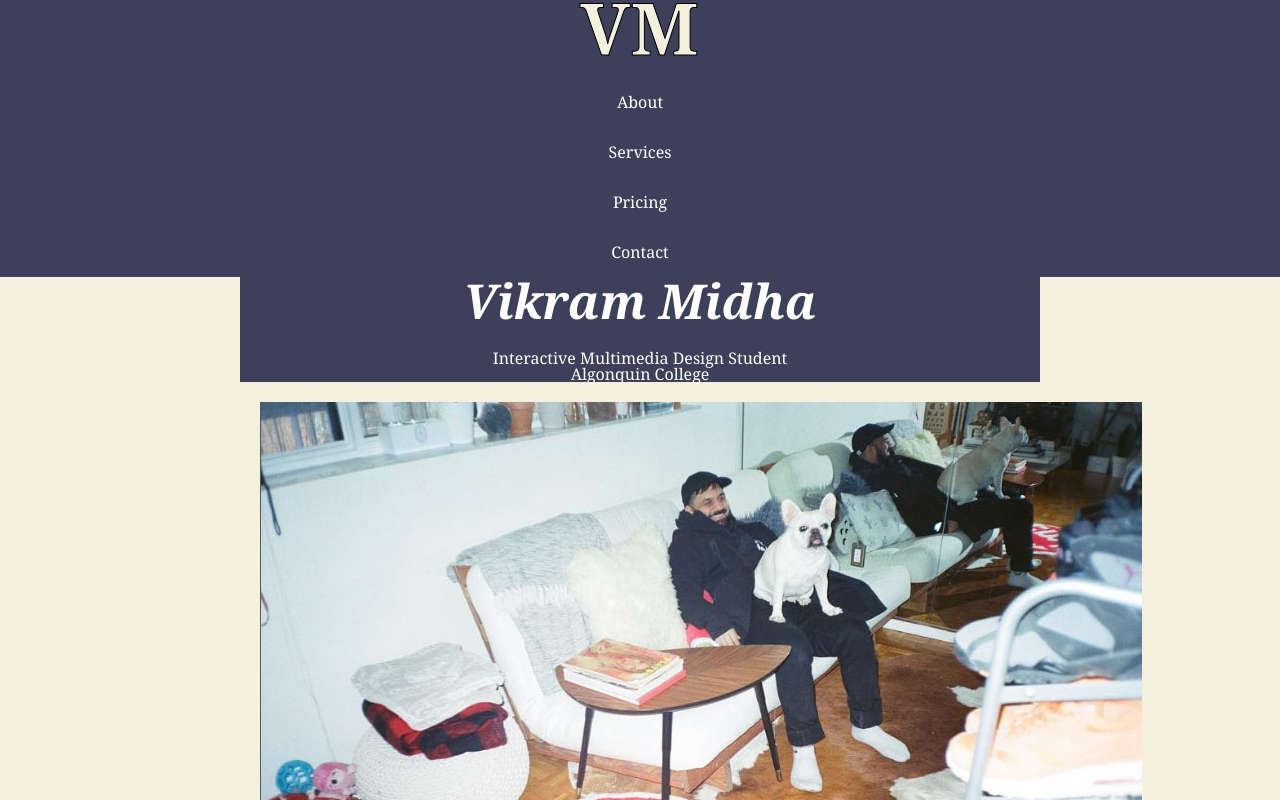
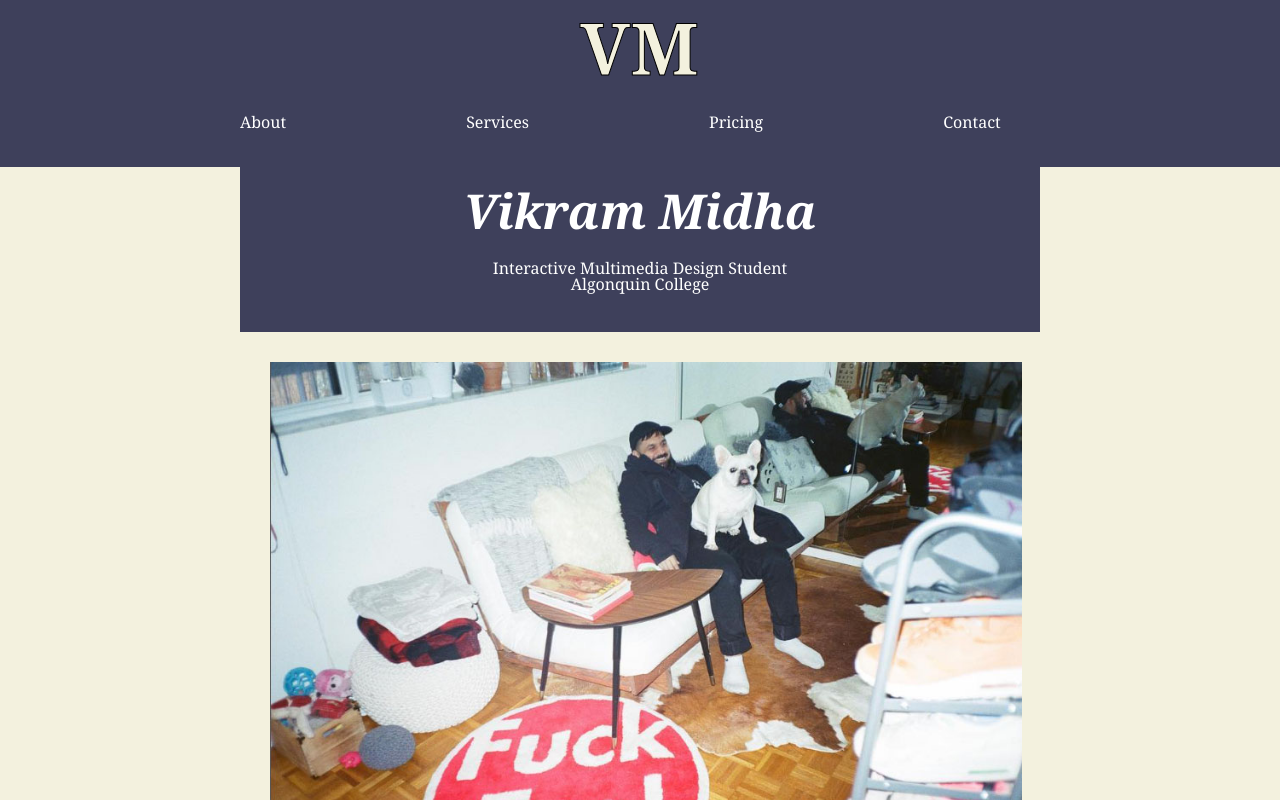
Before and after one commit to midh0001/portfolio, a plain HTML site: page index.html in a window 1280 px wide. Shown: the top 800 px of the page. Drawn offline with Linux system fonts and the light colour scheme.

Commit message:
final upload

```diff
--- a/css/main.css
+++ b/css/main.css
@@ -58,12 +58,22 @@ body {
     font-family: 'Noto Serif', 'Times New Roman', Times, serif;
 }
 
+img {
+    max-width: 99%;
+    padding: 10px;
+
+}
+
 a {
     text-decoration: none;
     color: white;
     line-height: 50px;
 }
 
+
+p {
+    line-height: 2em;
+}
 h1 {
     font-size: 48px;
     color: white;
@@ -105,6 +115,7 @@ button {
 header {
     background-color: #3E405B;
     color: white;
+    padding: 20px;
 }
 
 footer {
@@ -123,8 +134,10 @@ footer .container {
 }
 
 .intro {
-    padding-top: 20px 150px;
+    padding-top: 20px;
+    padding-bottom: 40px;
     background-color: #3E405B;
+
 }
 
 .vikram {
@@ -132,6 +145,8 @@ footer .container {
     padding-bottom: 25px;
     padding-left: 20px;
     padding-right: 20px;
+    justify-content: center;
+
 }
 
 .feature {
@@ -139,6 +154,8 @@ footer .container {
     padding-bottom: 30px;
     padding-left: 20px;
     padding-right: 20px;
+    justify-content: center;
+
 }
 
 .get_started {
@@ -147,6 +164,8 @@ footer .container {
     padding-bottom: 20px;
     padding-left: 20px;
     padding-right: 20px;
+    justify-content: center;
+
 }
 
 header .container {
@@ -188,4 +207,17 @@ header nav ul li a {
         margin: 0 auto;
     }
 
+    header nav {
+        display: flex;
+        gap: 180px;
+    }
+    header nav ul li {
+        flex-grow: 1;
+        justify-content: center;
+
+
+
+
+    }
+
 }
--- a/index.html
+++ b/index.html
@@ -35,8 +35,8 @@
             <section class="intro">
                 <h1>Vikram Midha</h1>
 
-                <h5><span>Interactive Multimedia Design Student <br/>
-                    Algonquin College</span></h5>
+                <h5>Interactive Multimedia Design Student <br>
+                    Algonquin College</h5>
 
 
             </section>
```
